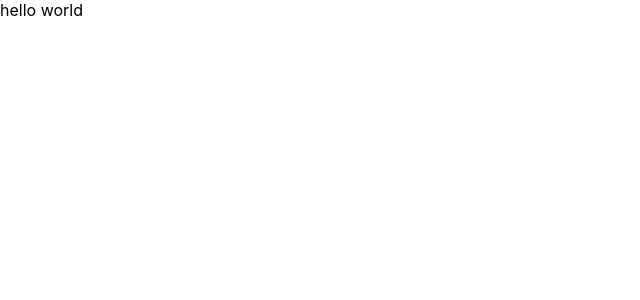
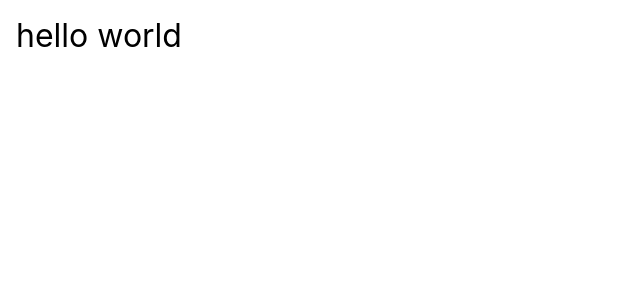
Before and after one commit to Yama-Tomo/type-checking-MDX-in-storybook, a React (Create React App) app: page / in a window 1280 px wide. Shown: the top 300 px of the page, without its empty margins (0-640 px from the left). Built offline with nearby package versions, Linux system fonts and the light colour scheme.

Commit message:
feat: update component

```diff
--- a/src/App.tsx
+++ b/src/App.tsx
@@ -1,6 +1,18 @@
 import React from 'react';
+import styled from 'styled-components';
 import HelloWorld from '~/components/HelloWorld';
 
-const App: React.FC = () => <HelloWorld />;
+/* -------------------- DOM -------------------- */
+const UiComponent: React.FCX = (props) => (
+  <main {...props}>
+    <HelloWorld />
+  </main>
+);
 
-export default App;
+/* ------------------- Style ------------------- */
+const StyledUiComponent: React.FCX = styled(UiComponent)`
+  margin: 1rem;
+`;
+
+/*---------------------------------------------- */
+export default StyledUiComponent;
--- a/src/components/HelloWorld.tsx
+++ b/src/components/HelloWorld.tsx
@@ -1,5 +1,35 @@
 import React from 'react';
+import styled from 'styled-components';
 
-const UiComponent: React.FC = () => <div>hello world</div>;
+/* -------------------- DOM -------------------- */
+type Props = {
+  size?: 'small' | 'medium' | 'large';
+  color?: string;
+};
 
-export default UiComponent;
+const UiComponent: React.FCX<Props> = (props) => (
+  <div className={props.className}>
+    <span>hello world</span>
+  </div>
+);
+
+/* ------------------- Style ------------------- */
+const StyledUiComponent: React.FCX<Props> = styled(UiComponent)`
+  font-size: ${(props) => fontSize(props)};
+  ${(props) => (props.color ? `color: ${props.color};` : '')}
+`;
+
+const fontSize = (props: Props) => {
+  if (props.size === 'small') {
+    return '1rem';
+  }
+
+  if (props.size === 'medium') {
+    return '1.5rem';
+  }
+
+  return '2rem';
+};
+
+/*---------------------------------------------- */
+export default StyledUiComponent;
```
